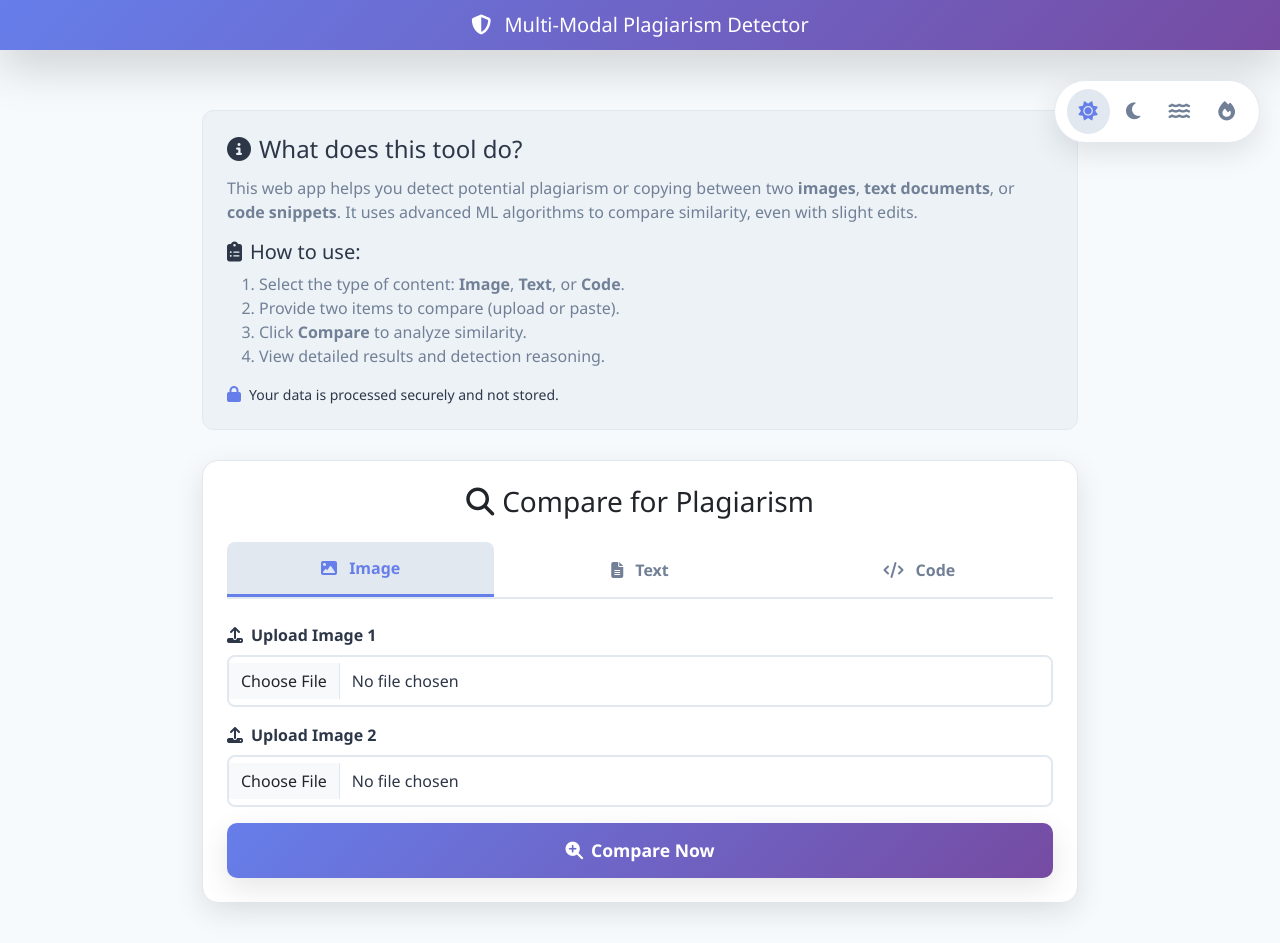
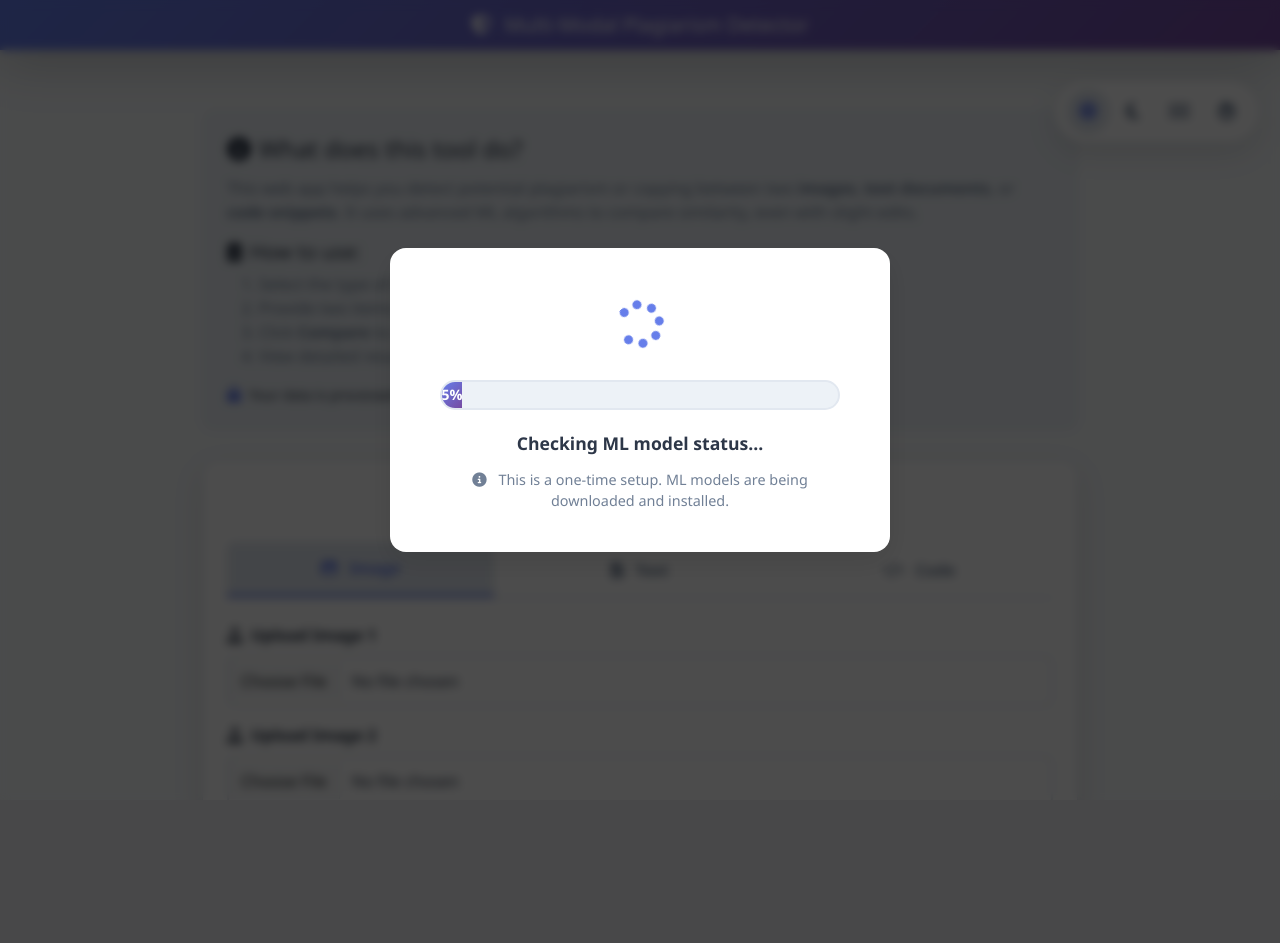
Before and after one commit to DinoDD19/Plagarism-Detector, a Flask app: page / in a window 1280 px wide. Shown: the top 943 px of the page. After the commit the page ends 785 px from the top, so only its background shows below. Run offline with Flask 3, Linux system fonts and the light colour scheme.

Commit message:
Fix: show loading bar on initial page load and improve status messages

```diff
--- a/plagirism/templates/index.html
+++ b/plagirism/templates/index.html
@@ -578,30 +578,56 @@
         const loadingMessage = document.getElementById('loadingMessage');
         const loadingTip = document.getElementById('loadingTip');
         let statusCheckInterval;
+        let hasCheckedOnce = false;
+
+        // Show loading on initial page load
+        loadingOverlay.classList.add('active');
+        loadingMessage.textContent = 'Checking ML model status...';
+        progressBar.style.width = '5%';
+        progressText.textContent = '5%';
 
         function checkMLStatus() {
             fetch('/ml-status')
                 .then(response => response.json())
                 .then(data => {
                     const { status, message, progress } = data;
+                    hasCheckedOnce = true;
 
                     // Update progress bar
                     progressBar.style.width = progress + '%';
                     progressText.textContent = progress + '%';
-                    loadingMessage.textContent = message;
+                    loadingMessage.textContent = message || 'Checking status...';
 
                     if (status === 'not_started') {
-                        loadingTip.innerHTML = '<i class="fas fa-info-circle me-2"></i>Checking ML model status...';
+                        loadingOverlay.classList.add('active');
+                        loadingMessage.textContent = 'Preparing to load ML models...';
+                        loadingTip.innerHTML = '<i class="fas fa-info-circle me-2"></i>ML models will be installed when you first use text comparison.';
+                        progressBar.style.width = '10%';
+                        progressText.textContent = '10%';
+                        // Hide after 3 seconds if still not started
+                        setTimeout(() => {
+                            if (ml_loading_status === 'not_started') {
+                                loadingOverlay.classList.remove('active');
+                            }
+                        }, 3000);
                     } else if (status === 'installing') {
                         loadingOverlay.classList.add('active');
                         loadingTip.innerHTML = '<i class="fas fa-download me-2"></i>Installing required packages... This may take 30-60 seconds.';
+                    } else if (status === 'packages_installed') {
+                        loadingOverlay.classList.add('active');
+                        loadingTip.innerHTML = '<i class="fas fa-box-open me-2"></i>Packages installed! Preparing to download model...';
                     } else if (status === 'loading_model') {
                         loadingOverlay.classList.add('active');
                         loadingTip.innerHTML = '<i class="fas fa-cloud-download-alt me-2"></i>Downloading ML model (one-time setup, ~400MB)...';
                     } else if (status === 'ready') {
-                        loadingOverlay.classList.remove('active');
+                        loadingMessage.textContent = 'ML model ready!';
+                        progressBar.style.width = '100%';
+                        progressText.textContent = '100%';
+                        loadingTip.innerHTML = '<i class="fas fa-check-circle me-2"></i>All features are now available!';
+                        setTimeout(() => {
+                            loadingOverlay.classList.remove('active');
+                        }, 1500);
                         clearInterval(statusCheckInterval);
-                        loadingTip.innerHTML = '<i class="fas fa-check-circle me-2"></i>ML model ready! You can now use all features.';
                     } else if (status === 'error') {
                         loadingOverlay.classList.remove('active');
                         clearInterval(statusCheckInterval);
@@ -610,6 +636,9 @@
                 })
                 .catch(error => {
                     console.error('Error checking ML status:', error);
+                    if (hasCheckedOnce) {
+                        loadingOverlay.classList.remove('active');
+                    }
                 });
         }
 
```
